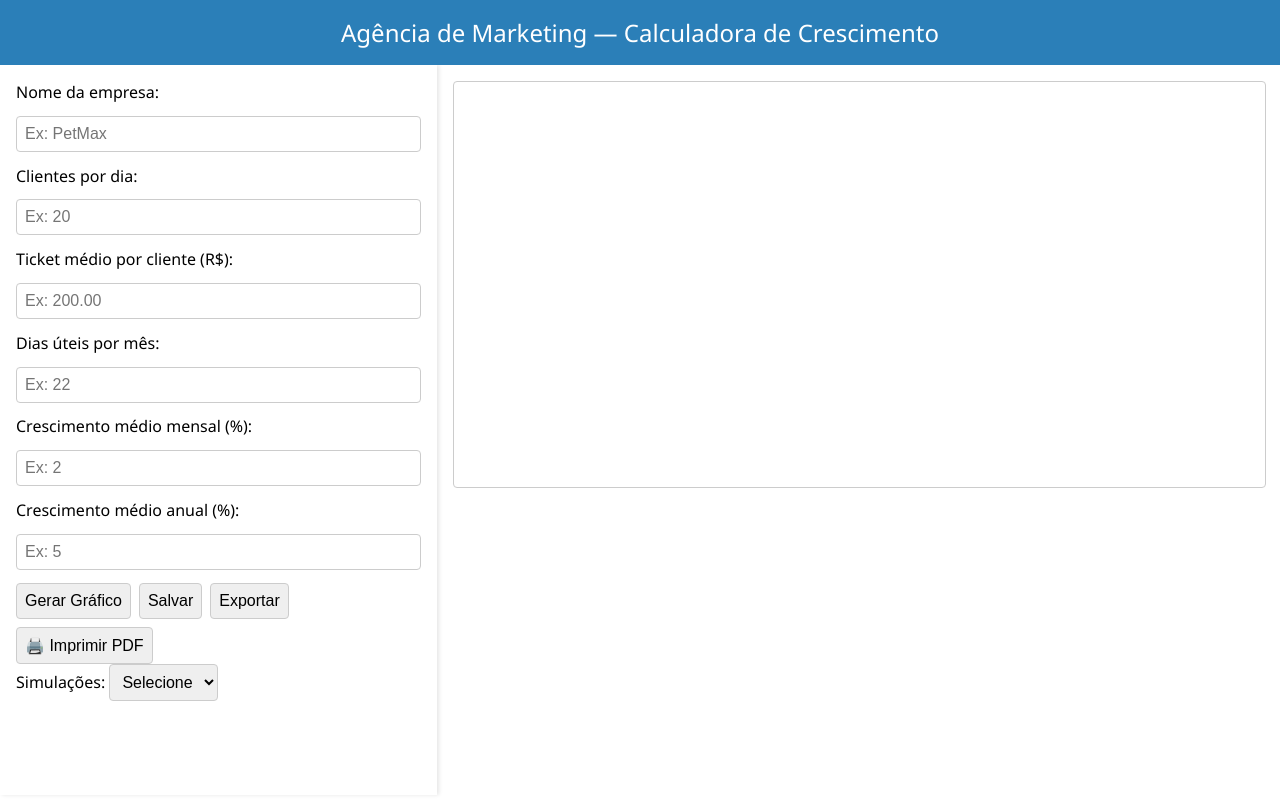
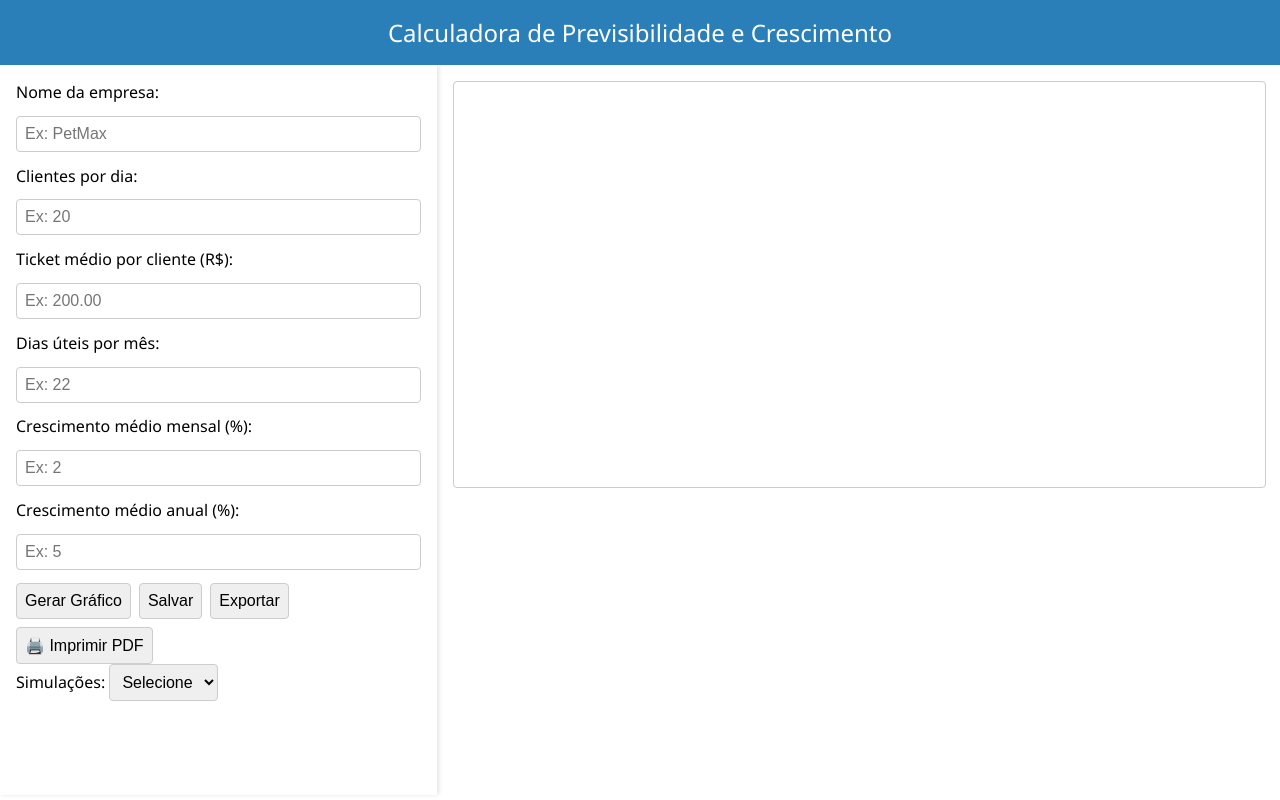
Before and after one commit to ludhill/PrevisibilidadeCalc, a plain HTML site: page index.html in a window 1280 px wide. Drawn offline with nearby package versions, Linux system fonts and the light colour scheme.

Commit message:
Update index.html header

```diff
--- a/index.html
+++ b/index.html
@@ -9,7 +9,7 @@
   <script src="https://cdn.jsdelivr.net/npm/chart.js"></script>
 </head>
 <body>
-  <header>Agência de Marketing — Calculadora de Crescimento</header>
+  <header>Calculadora de Previsibilidade e Crescimento</header>
 
   <div class="layout">
     <aside id="sidebar">
```
